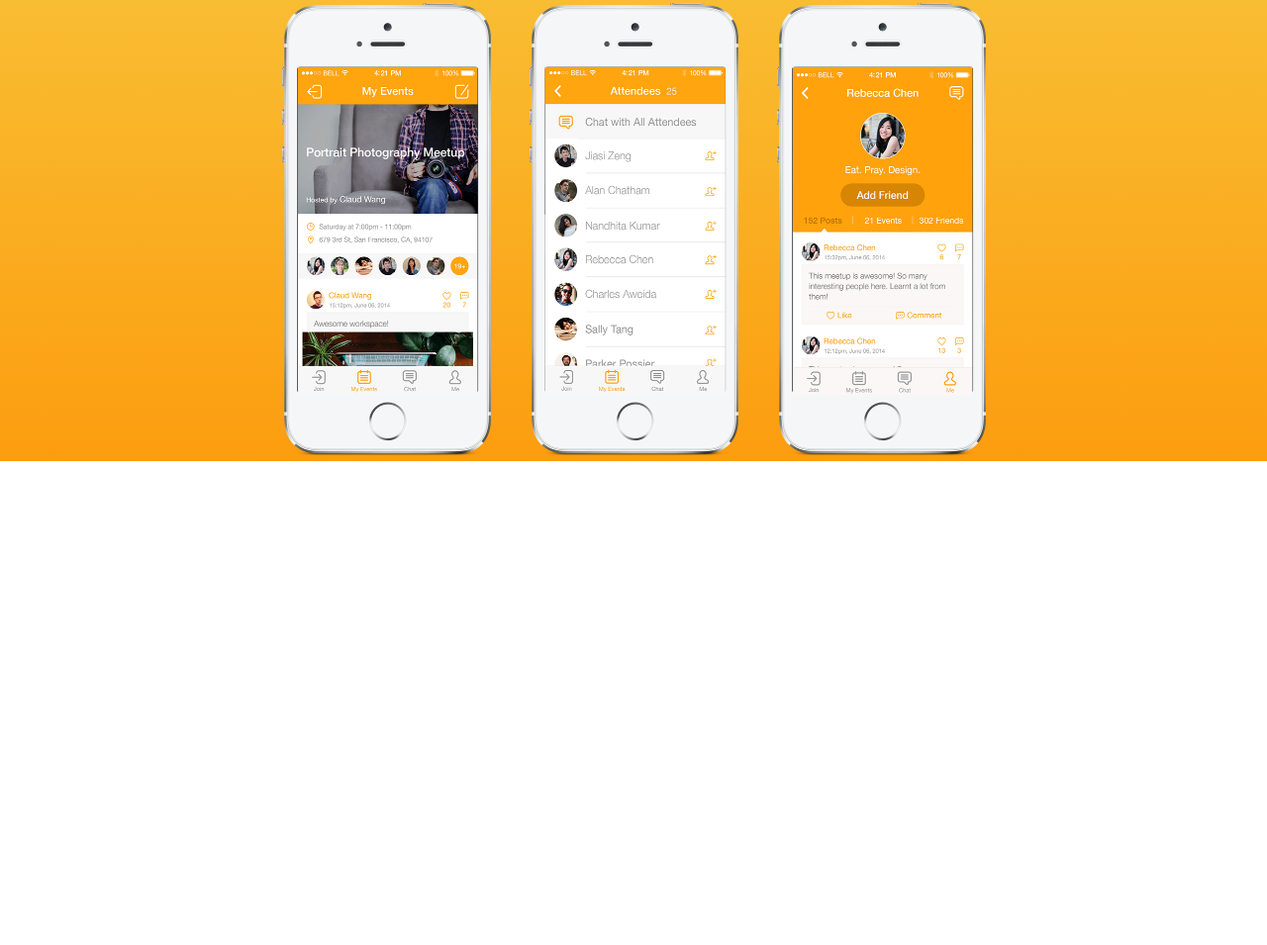
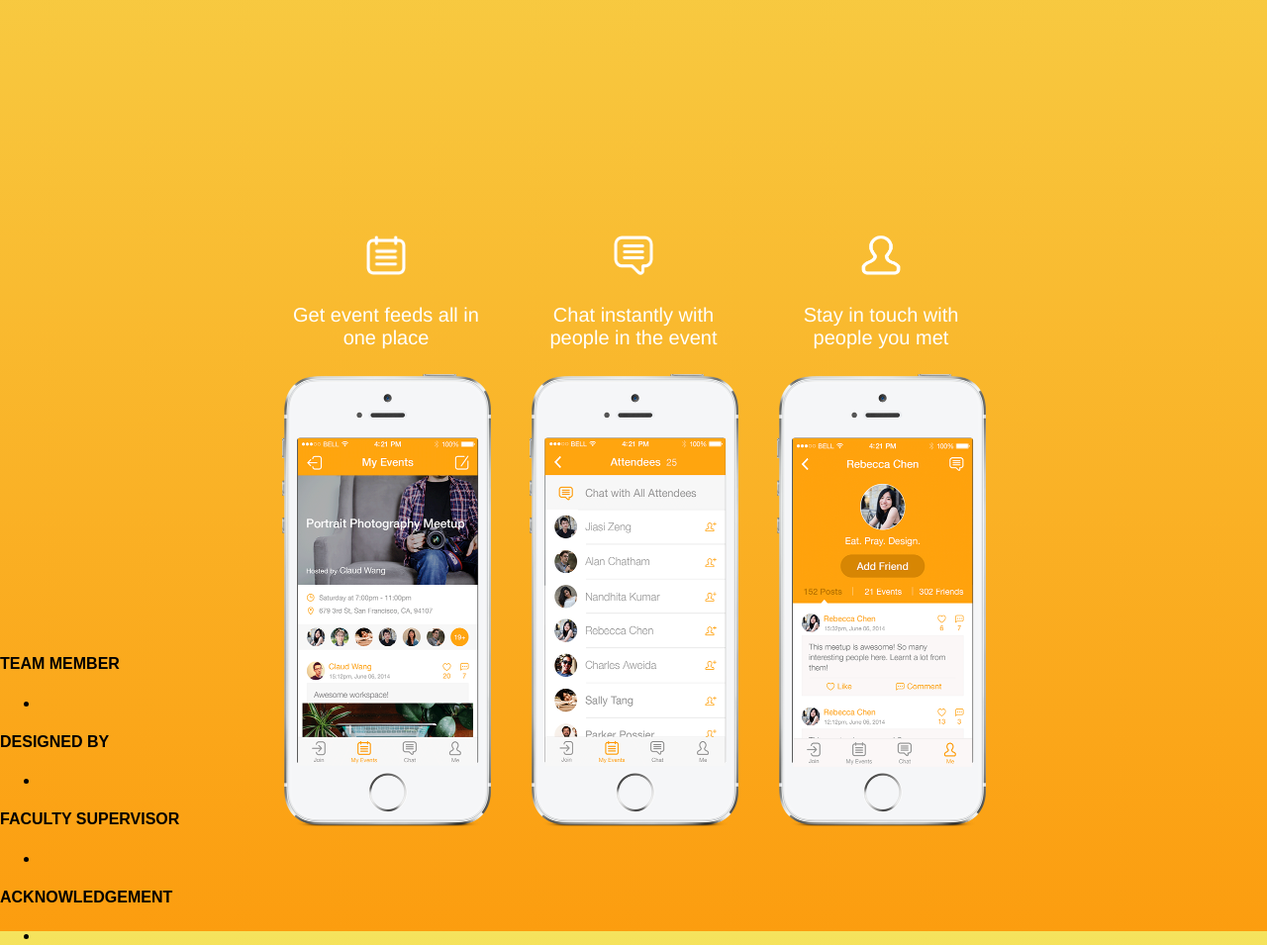
Before and after one commit to eventchat/homepage, a plain HTML site: page index.html in a window 1280 px wide. Shown: the part 562-1517 px from the top of the page at 99% size. Before the commit the page ends 1028 px from the top, so only its background shows below. Drawn offline with Linux system fonts and the light colour scheme.

Commit message:
add: footer

```diff
--- a/css/style.css
+++ b/css/style.css
@@ -12,17 +12,19 @@ html, body {
   background-image: -webkit-linear-gradient(top, #FC9D0F 0%, #F5E35D 100%);
   background-image: -ms-linear-gradient(top, #FC9D0F 0%, #F5E35D 100%);
   background-image: linear-gradient(to top, #FC9D0F 0%, #F5E35D 100%);
+  position: relative;
 }
 
 #header {
+  height: 1000px;
+  min-height: 600px;
   width: 100%;
-  height: 425px;
   position: relative;
 }
 
 #hand {
   position: absolute;
-  top: 0;
+  top: 100px;
   left: -50px;
   width: 335px;
   height: 425px;
@@ -42,7 +44,7 @@ html, body {
 
 #text {
   position: absolute;
-  top: 50px;
+  top: 150px;
   left: 50%;
   opacity: 0;
   -webkit-transition: left 1s, opacity 1s;
@@ -92,6 +94,18 @@ html, body {
   width: 250px;
   display: inline-block;
   vertical-align: top;
+  opacity: 0;
+  margin: 0 -30px;
+  -webkit-transition: margin 1s, opacity 1s;
+     -moz-transition: margin 1s, opacity 1s;
+       -o-transition: margin 1s, opacity 1s;
+          transition: margin 1s, opacity 1s;
+  padding-bottom: 100px;
+}
+
+.column.in {
+  margin: 0;
+  opacity: 1;
 }
 
 .desc {
@@ -103,3 +117,10 @@ html, body {
   width: 200px;
   margin: 25px auto;
 }
+
+#footer {
+  position: absolute;
+  bottom: 0;
+  height: 300px;
+  z-index: 100;
+}
--- a/index.html
+++ b/index.html
@@ -40,6 +40,41 @@
     </div>
   </div>
 
+  <div id="footer">
+    <div id="footer-columns">
+      <div class="footer-column">
+        <h4>TEAM MEMBER</h4>
+      </div>
+      <ul>
+        <li></li>
+      </ul>
+    </div>
+    <div id="footer-columns">
+      <div class="footer-column">
+        <h4>DESIGNED BY</h4>
+      </div>
+      <ul>
+        <li></li>
+      </ul>
+    </div>
+    <div id="footer-columns">
+      <div class="footer-column">
+        <h4>FACULTY SUPERVISOR</h4>
+      </div>
+      <ul>
+        <li></li>
+      </ul>
+    </div>
+    <div id="footer-columns">
+      <div class="footer-column">
+        <h4>ACKNOWLEDGEMENT</h4>
+      </div>
+      <ul>
+        <li></li>
+      </ul>
+    </div>
+  </div>
+
   <script src="./js/lib/jquery.min.js"></script>
   <script src="./js/lib/waypoints.min.js"></script>
   <script src="./js/main.js"></script>
--- a/js/main.js
+++ b/js/main.js
@@ -1,4 +1,7 @@
 $(function () {
+
+  $('#header').height($(window).height());
+
   setTimeout(function () {
     $('#hand').addClass('in');
   }, 1000);
@@ -6,4 +9,14 @@ $(function () {
   setTimeout(function () {
     $('#text').addClass('in');
   }, 1000);
+
+  $('#columns').waypoint(function () {
+    $('.column').eq(1).addClass('in');
+    setTimeout(function () {
+      $('.column').eq(0).addClass('in');
+      $('.column').eq(2).addClass('in');
+    }, 500);
+  }, {
+    offset: 500
+  });
 });
```
